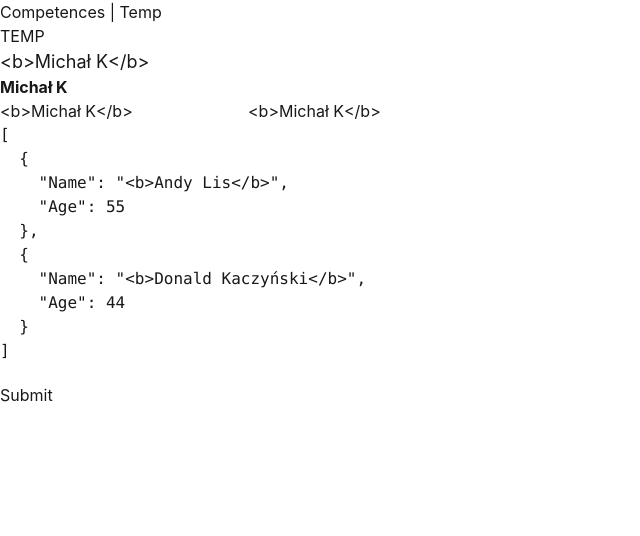
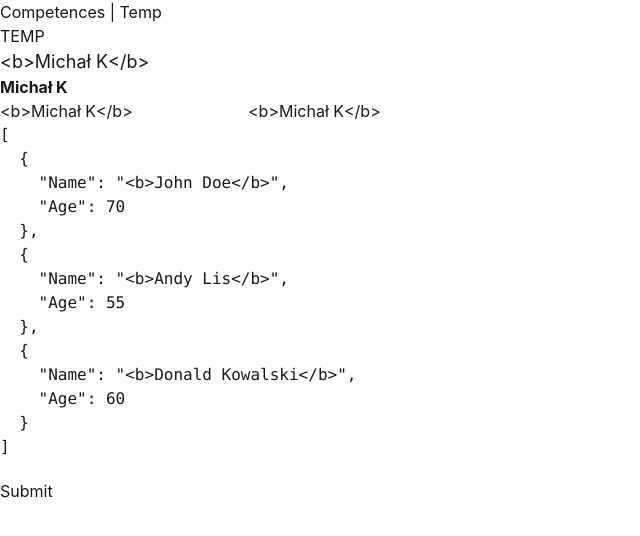
Before and after one commit to mkuciapski/competences, a Vue app: page /temp in a window 1280 px wide. Shown: the top 536 px of the page, without its empty margins (0-640 px from the left). Built offline with nearby package versions, Linux system fonts and the light colour scheme; the HTML template or start-up script is replaced by a standard one.

Commit message:
computed

```diff
--- a/src/views/CompetencesView.vue
+++ b/src/views/CompetencesView.vue
@@ -1,10 +1,15 @@
 <script setup lang="ts">
-import { ref } from 'vue'
+import { computed, ref } from 'vue'
 import { competences } from '@/assets/competences'
 
 // #region LIST
 const _competences = ref(competences)
-
+const _filteredCompetences = computed(() => {
+  return _competences.value.filter((competence) => competence.Name.toLowerCase().includes(_searchText.value.toLowerCase()))
+})
+setTimeout(() => {
+  _competences.value.push({ Id: 11, Name: 'Bootstrap 4', Level: 4, Picture: 'bootstrap.svg', Description: 'Wersja 4' })
+}, 5000)
 //#endregion LIST
 
 // #region SEARCH
@@ -24,7 +29,7 @@ const _gapSize = ref('1rem')
     </div>
   </div>
   <div class="flex flex-wrap justify-center card-spacing">
-    <template v-for="competence in _competences" :key="competence.Id">
+    <template v-for="competence in _filteredCompetences" :key="competence.Id">
       <div v-if="competence.Level" class="card bg-base-100 w-48 shadow-sm">
         <h2 class="text-center text-xl uppercase">{{ competence.Name }}</h2>
         <img :src="`assets/${competence.Picture}`" />
--- a/src/views/TempView.vue
+++ b/src/views/TempView.vue
@@ -1,5 +1,5 @@
 <script setup lang="ts">
-import { ref } from 'vue'
+import { ref, computed } from 'vue'
 import { users } from '@/assets/users'
 
 const _users = ref(users)
@@ -7,13 +7,20 @@ const _user = ref({ Name: '<b>John Doe</b>', Age: 30 })
 
 setTimeout(() => {
   _user.value = { Name: '<b>Michał K</b>', Age: 30 }
-  _users.value = users.filter((u) => u.Age > 40)
+  // _users.value = users.filter((u) => u.Age > 40)
+  _users.value.push({ Name: '<b>Donald Kowalski</b>', Age: 60 })
+  _users.value[0].Age = 70
 }, 5000)
 
 const _fontSize = ref('12px')
 setTimeout(() => {
   _fontSize.value = new Date().getSeconds() + 'px'
 }, 5000)
+
+const _agedUsers = computed((previous) => {
+  console.warn('previous aged users', previous)
+  return _users.value.filter((user) => user.Age > 50)
+})
 </script>
 
 <template>
@@ -25,7 +32,7 @@ setTimeout(() => {
     <input v-model.lazy.trim="_user.Name" />
     <input v-model="_user.Name" />
 
-    <pre>{{ _users }}</pre>
+    <pre>{{ _agedUsers }}</pre>
 
     <div style="margin-top: 20px">
       <input type="submit" />
```
